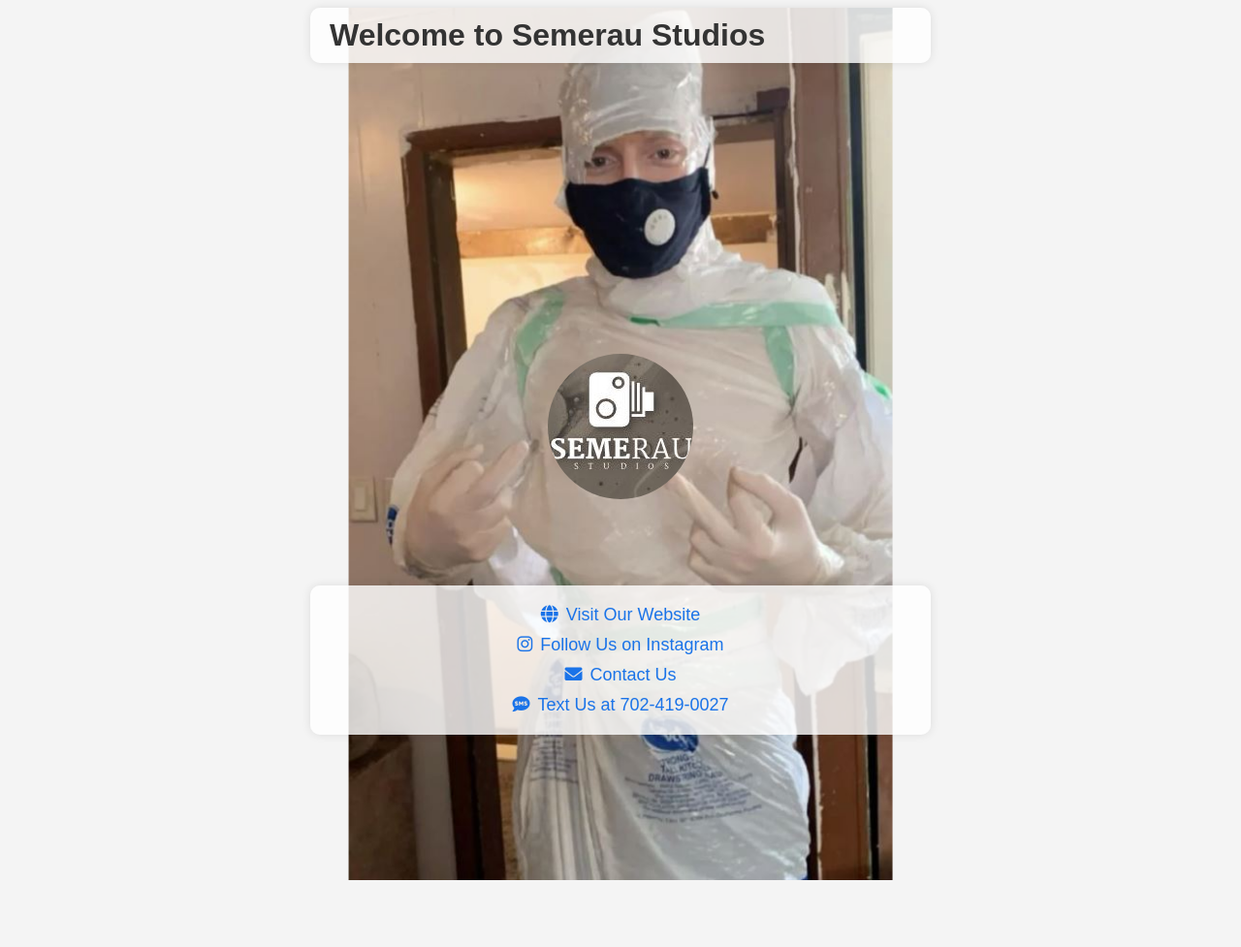
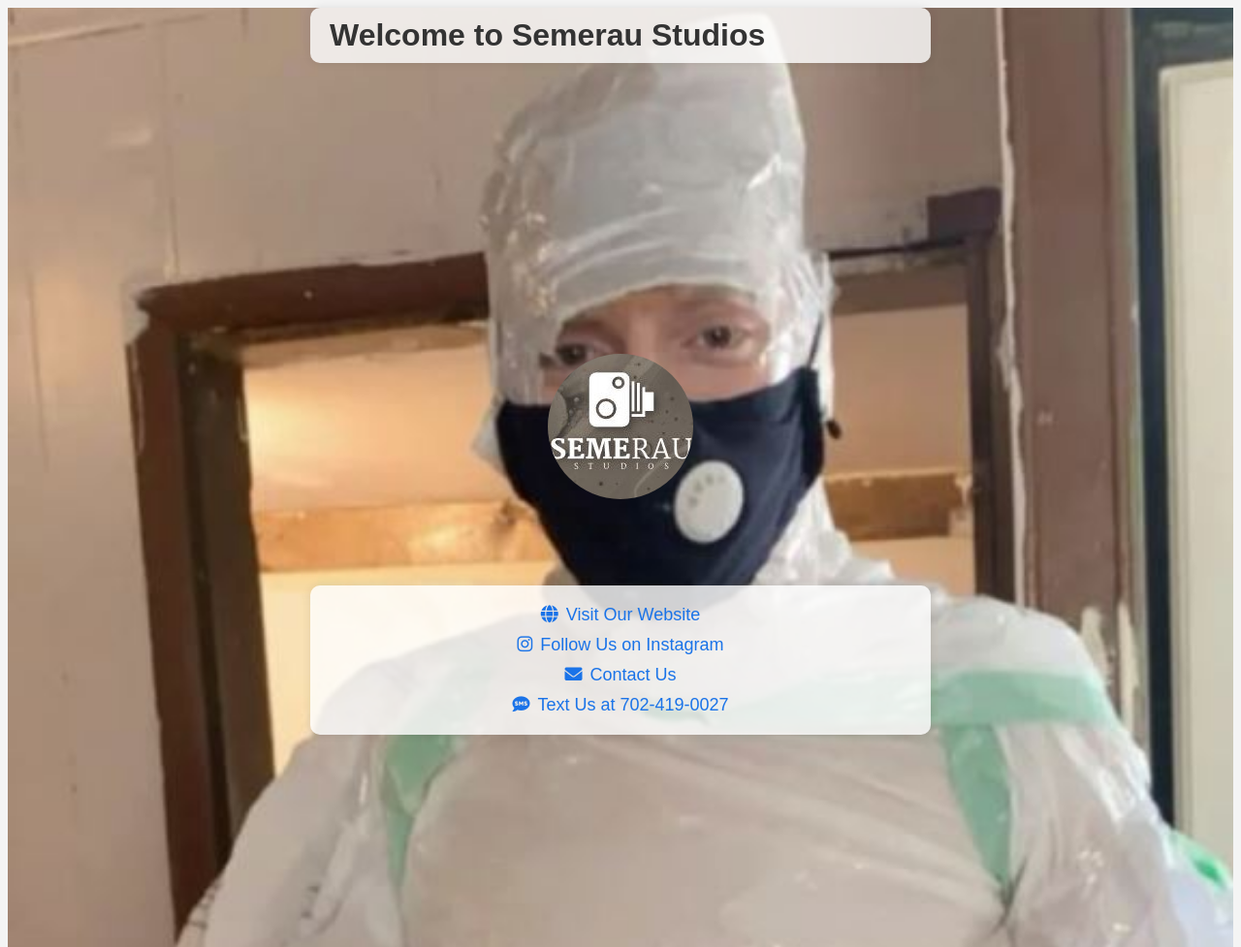
Before and after one commit to SemerauStudios/SemerauStudios.github.io, a plain HTML site: page index.html in a window 1280 px wide. Shown: the top 977 px of the page at 97% size. Before the commit the page ends 916 px from the top, so only its background shows below. Drawn offline with Linux system fonts and the light colour scheme.

Commit message:
index.html

```diff
--- a/index.html
+++ b/index.html
@@ -24,8 +24,8 @@
             left: 50%;
             transform: translateX(-50%);
             z-index: -1;
-            height: 100%;
-            width: auto;
+            width: 100%;
+            height: auto;
         }
         .header {
             background-color: rgba(255, 255, 255, 0.8);
@@ -106,10 +106,6 @@
             .logo {
                 top: 50%;
             }
-            .background-image {
-                height: auto;
-                width: 100%;
-            }
         }
     </style>
     <link rel="stylesheet" href="https://cdnjs.cloudflare.com/ajax/libs/font-awesome/6.0.0-beta3/css/all.min.css">
```
